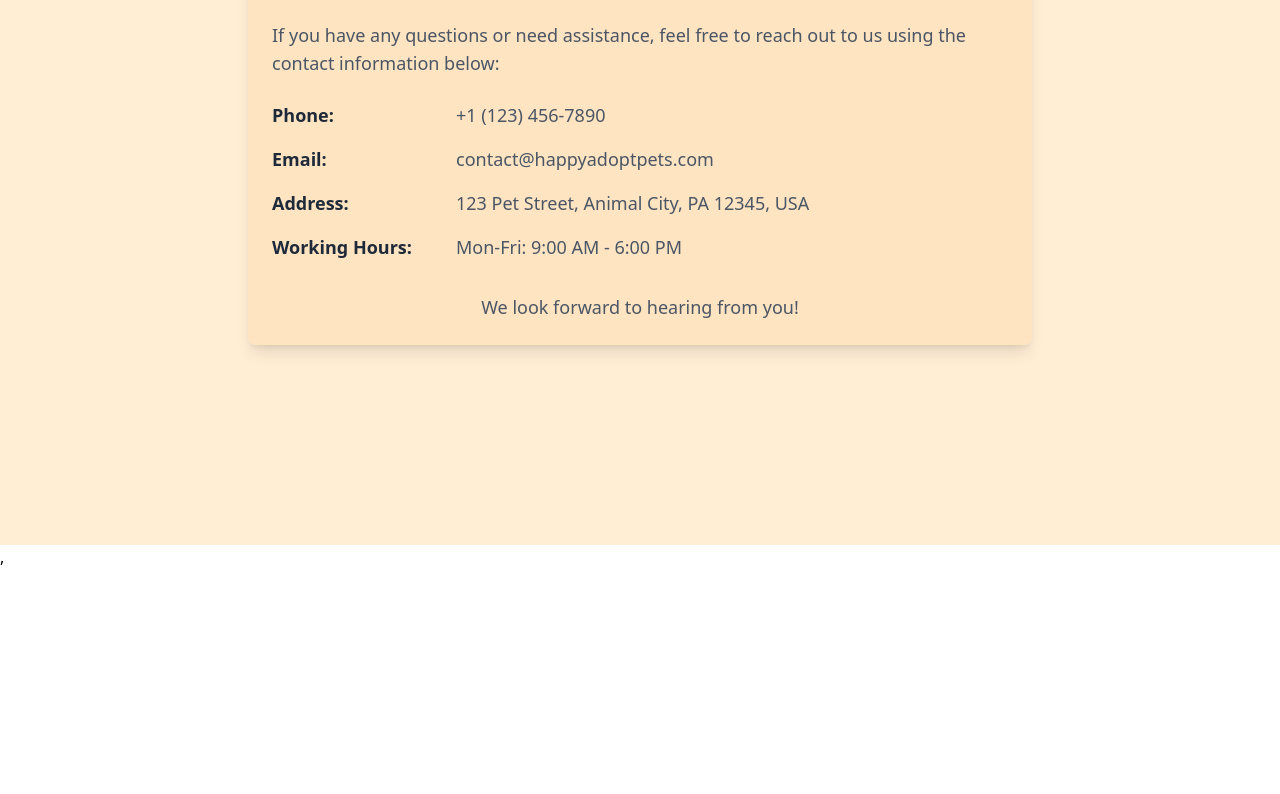
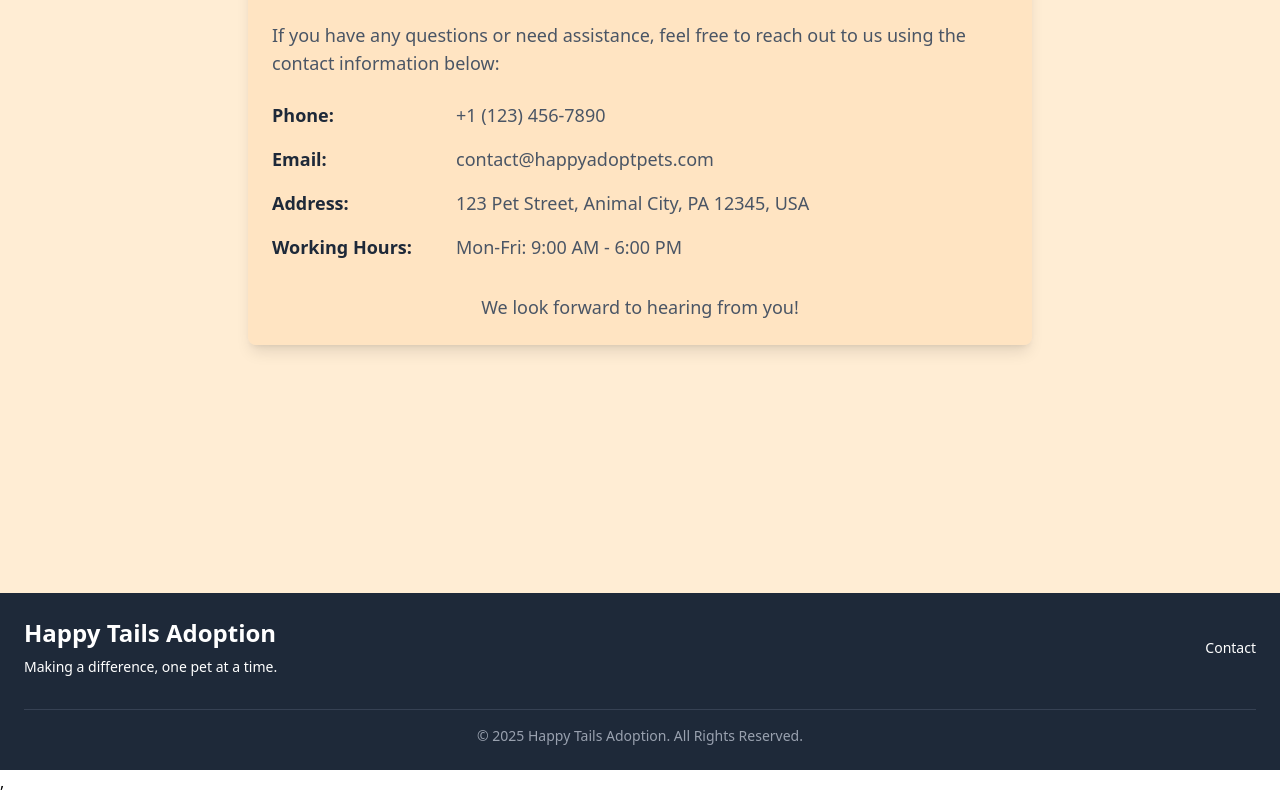
Before and after one commit to Viktor-9904/SoftUni-ReactJSProjectDefence, a React (Vite) app in the folder client/: page /contact-us in a window 1280 px wide. Shown: the part 255-1049 px from the top of the page. Before the commit the page ends 824 px from the top, so only its background shows below. Built offline with nearby package versions, Linux system fonts and the light colour scheme.

Commit message:
Added basic footer.

```diff
--- a/client/src/App.jsx
+++ b/client/src/App.jsx
@@ -13,6 +13,7 @@ import Logout from './logout/Logout'
 import ContactUs from './contactUs/ContactUs'
 
 import './App.css'
+import Footer from './footer/Footer'
 
 export default function App() {
   const [authData, setAuthData] = useState({});
@@ -41,6 +42,7 @@ export default function App() {
             <Route path='/contact-us' element={<ContactUs/>} />
           </Routes>
         </main>
+        <Footer/>
       </div>
     </UserContext.Provider>
   )
--- /dev/null
+++ b/client/src/footer/Footer.jsx
@@ -0,0 +1,28 @@
+import { Link } from 'react-router'
+
+export default function Footer() {
+    return (
+      <footer className="bg-gray-800 text-white py-6 mt-12">
+        <div className="max-w-7xl mx-auto px-6">
+          <div className="flex flex-col md:flex-row justify-between items-center">
+            <div className="text-center md:text-left">
+              <h2 className="text-2xl font-semibold">Happy Tails Adoption</h2>
+              <p className="mt-2 text-sm">Making a difference, one pet at a time.</p>
+            </div>
+
+            <div className="mt-6 md:mt-0 text-center md:text-right">
+              <ul className="flex space-x-6">
+                <li>
+                  <Link to="/contact-us" className="text-sm hover:text-yellow-400">Contact</Link>
+                </li>
+              </ul>
+            </div>
+          </div>
+
+          <div className="mt-8 text-center border-t border-gray-700 pt-4">
+            <p className="text-sm text-gray-400">&copy; 2025 Happy Tails Adoption. All Rights Reserved.</p>
+          </div>
+        </div>
+      </footer>
+    );
+  }
```
